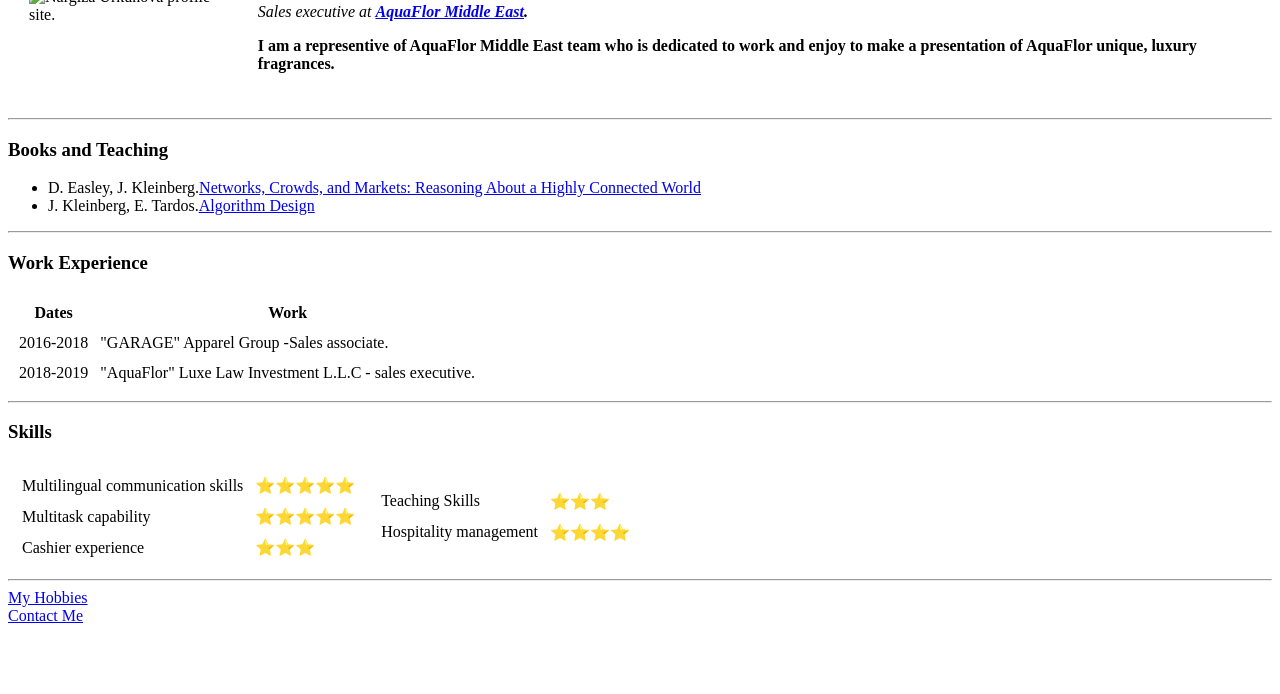
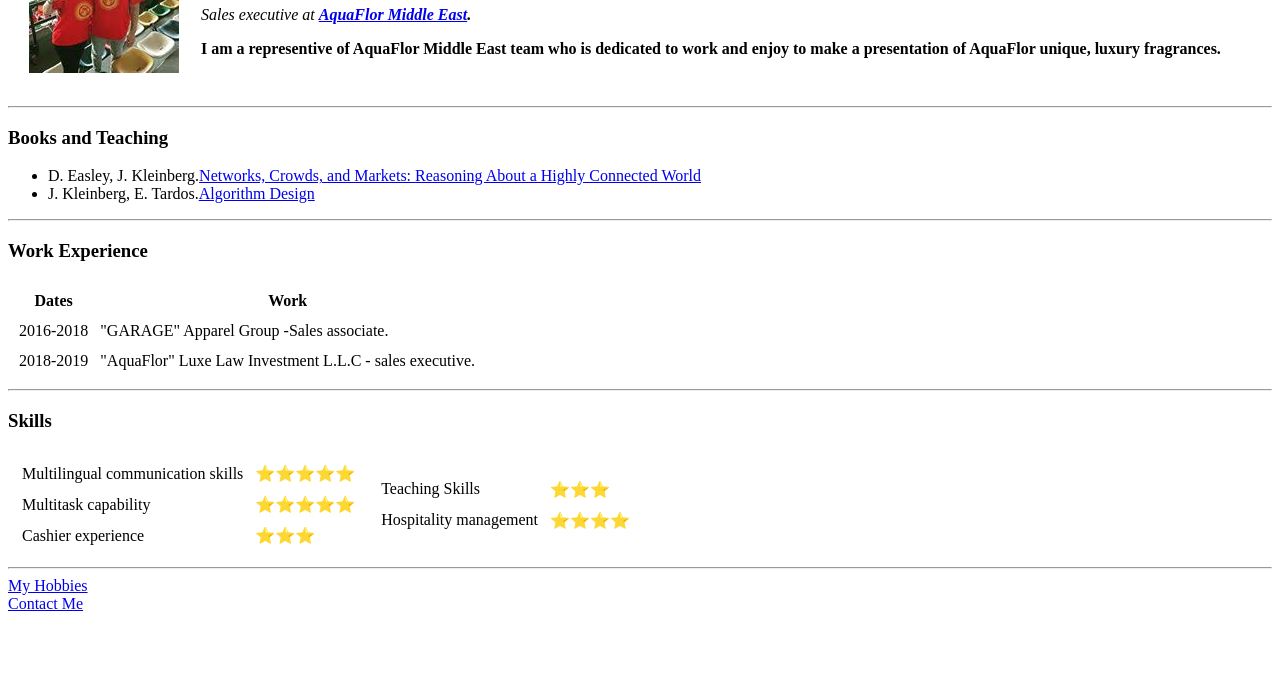
Before and after one commit to Nargizkg/Personal-profile-site-, a plain HTML site: page index.html in a window 1280 px wide. Shown: the part 106-800 px from the top of the page. Drawn offline with Linux system fonts and the light colour scheme.

Commit message:
Update index.html

```diff
--- a/index.html
+++ b/index.html
@@ -9,7 +9,7 @@
 <body>
   <table cellspacing="20">
     <tr>
-      <td><img src="images/nargiza.jpg" alt="Nargiza Urkunova profile site."></td>
+      <td><img src="nargiza.jpg" alt="Nargiza Urkunova profile site."></td>
       <td>
         <h1 style="color:blue">Nargiza Urkunova</h1>
         <p><em>Sales executive at <strong><a href="https://www.aquaflor.ae/">AquaFlor Middle East</a></srtong>.</em></p>
```
